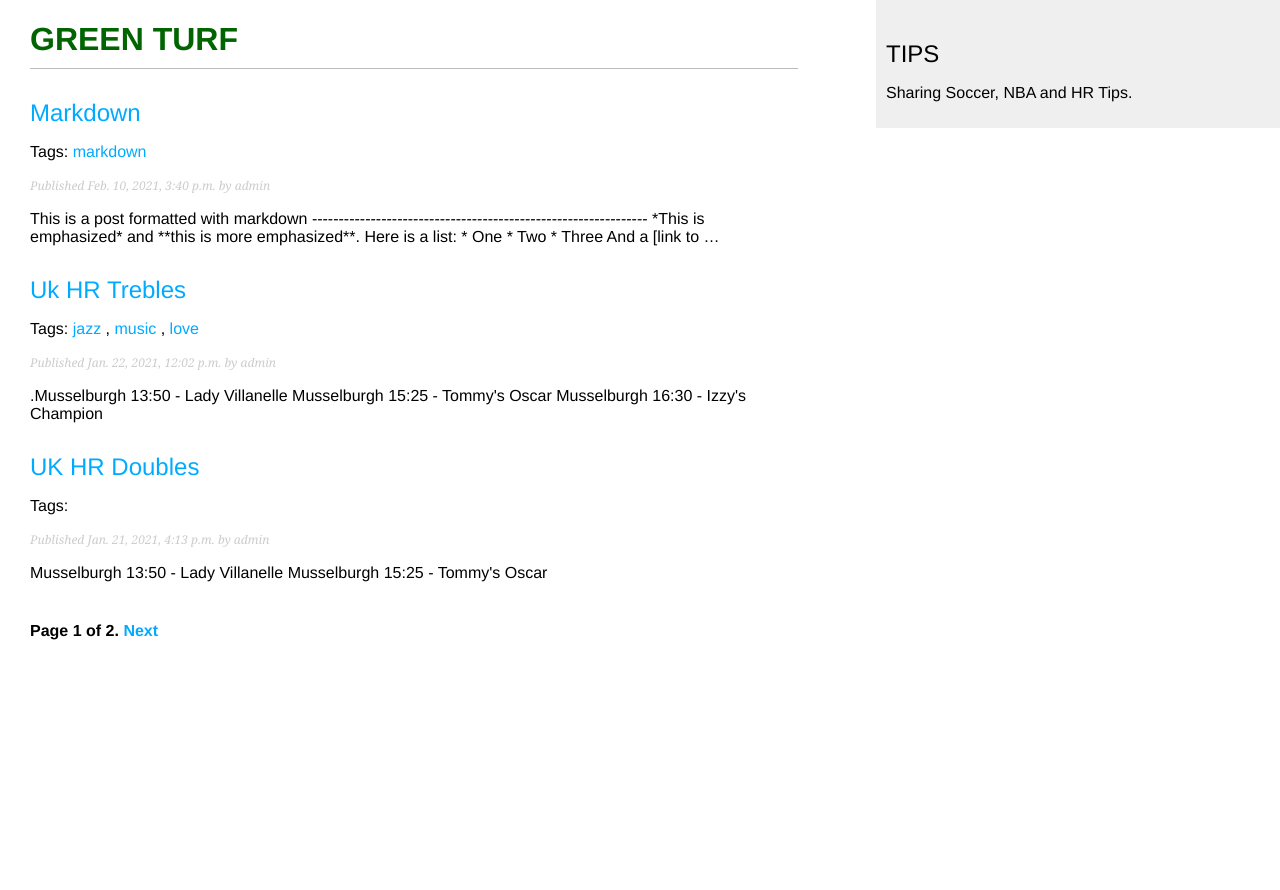
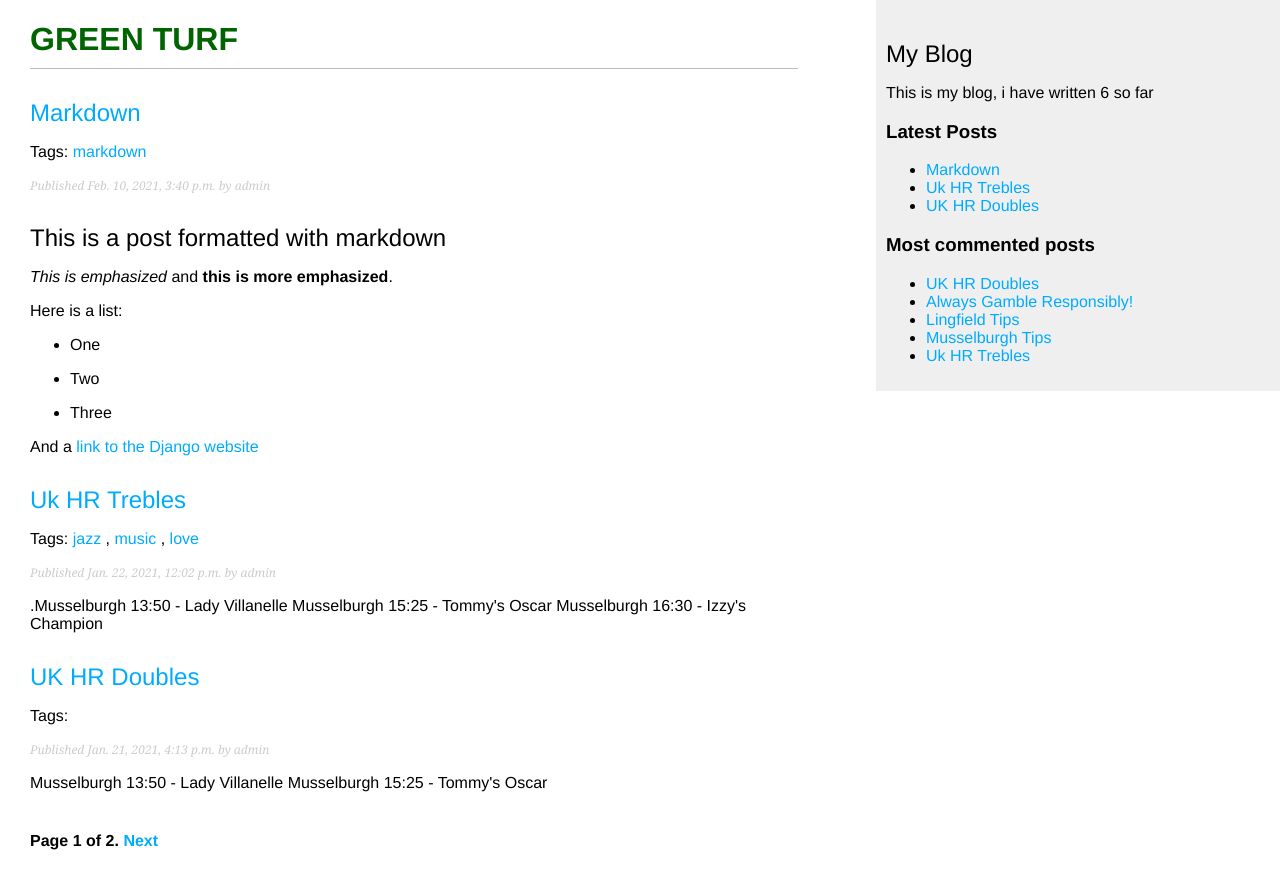
Before and after one commit to Sholamide/django-blog-app, a Django app: page /blog/ in a window 1280 px wide. Before the commit the page ends 640 px from the top, so only its background shows below. Run offline with Django 3.2, Linux system fonts and the light colour scheme; data comes from the database, SQL or seed files in the repository; both versions use the stored data as it was after the commit; parts of the project's set-up code (start-up, migrations or seed data) failed here and were passed over.

Commit message:
[IMP] Adding custom tags and custom templates functionality

```diff
--- a/blog/templates/blog/base.html
+++ b/blog/templates/blog/base.html
@@ -1,9 +1,10 @@
+{% load blog_tags %}
 {% load static %}
 <!DOCTYPE html>
 <html>
 <head>
 <title>{% block title %}{% endblock %}</title>
-<link href="{% static "css/tips.css" %}" rel="stylesheet">
+<link href="{% static "css/blog.css" %}" rel="stylesheet">
 </head>
 <body>
 <div id="content">
@@ -11,8 +12,19 @@
 {% endblock %}
 </div>
 <div id="sidebar">
-<h2>TIPS</h2>
-<p>Sharing Soccer, NBA and HR Tips.</p>
+<h2>My Blog</h2>
+<p>This is my blog, i have written {% total_posts %} so far</p>
+<h3> Latest Posts</h3>
+{% show_latest_posts 3 %}
+<h3>Most commented posts</h3>
+{% get_most_commented_posts as most_commented_posts %}
+<ul>
+{% for post in most_commented_posts %}
+<li>
+<a href="{{ post.get_absolute_url }}">{{ post.title }}</a>
+</li>
+{% endfor %}
+</ul>
 </div>
 </body>
 </html>
--- a/blog/templates/blog/post/detail.html
+++ b/blog/templates/blog/post/detail.html
@@ -1,11 +1,12 @@
 {% extends "blog/base.html" %}
+{% load blog_tags %}
 {% block title %}{{ post.title }}{% endblock %}
 {% block content %}
 <h1>{{ post.title }}</h1>
 <p class="date">
 Published {{ post.publish }} by {{ post.author }}
 </p>
-{{ post.body|linebreaks }}
+{{ post.body|markdown }}
 <p>
 <a href="{% url "blog:post_share" post.id %}">
 Share this post
--- /dev/null
+++ b/blog/templates/blog/post/latest_posts.html
@@ -0,0 +1,7 @@
+<ul>
+{% for post in latest_posts %}
+<li>
+<a href="{{ post.get_absolute_url }}">{{ post.title }}</a>
+</li>
+{% endfor %}
+</ul>
--- a/blog/templates/blog/post/list.html
+++ b/blog/templates/blog/post/list.html
@@ -1,4 +1,5 @@
 {% extends "blog/base.html" %}
+{% load blog_tags %}
 {% block title %}GREEN TURF{% endblock %}
 {% block content %}
 <h1>GREEN TURF</h1>
@@ -22,7 +23,7 @@ Tags:
 <p class="date">
 Published {{ post.publish }} by {{ post.author }}
 </p>
-{{ post.body|truncatewords:30|linebreaks }}
+{{ post.body|markdown|truncatewords_html:30 }}
 {% endfor %}
 {% include "pagination.html" with page=posts %}
 {% endblock %}
--- /dev/null
+++ b/blog/templatetags/blog_tags.py
@@ -0,0 +1,30 @@
+from django import template
+from ..models import Post
+from django.db.models import Count
+from django.utils.safestring import mark_safe
+import markdown
+
+register = template.Library()
+
+@register.filter(name='markdown')
+def markdown_format(text):
+    return mark_safe(markdown.markdown(text))
+
+@register.simple_tag
+def total_posts():
+    return Post.published.count()
+
+@register.inclusion_tag("blog/post/latest_posts.html")
+def show_latest_posts(count=5):
+    latest_posts = Post.published.order_by('-publish')[:count]
+
+    return {
+        "latest_posts": latest_posts,
+
+    }
+
+@register.simple_tag
+def get_most_commented_posts(count=5):
+    return Post.published.annotate(
+        total_comments=Count('comments')
+    ).order_by('-total_comments')[:count]
```
Also changed, not shown: blog/static/css/blog.css (renamed from blog/static/css/tips.css), blog/templatetags/__init__.py (added), db.sqlite3.
